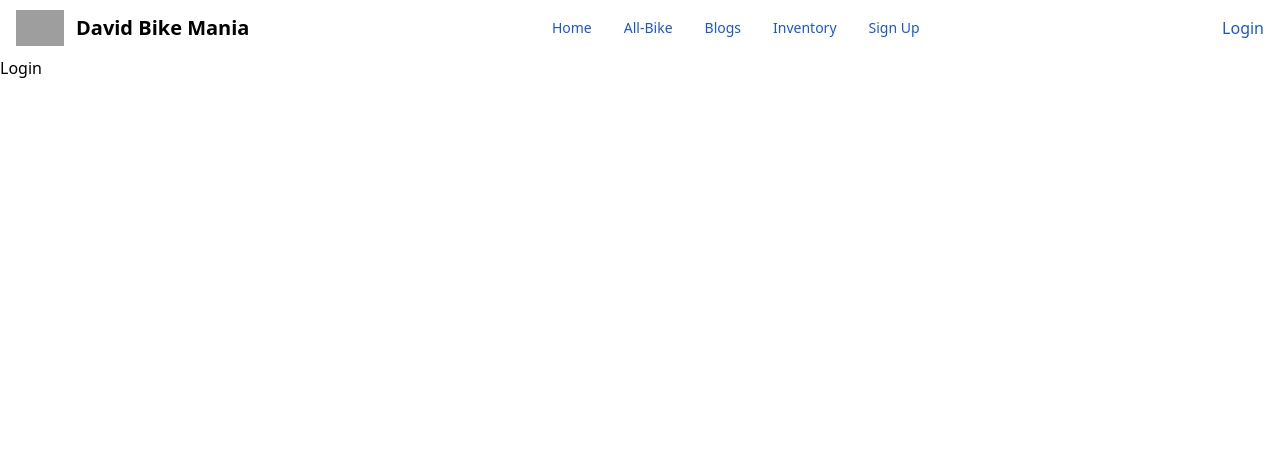
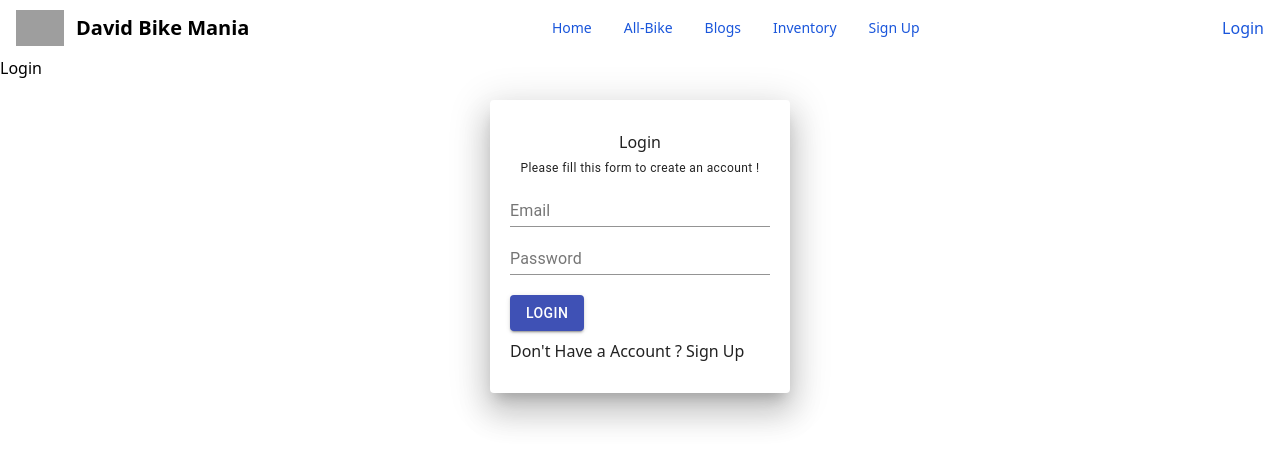
Before and after one commit to parvezislam45/wereHouse-Client, a React (Create React App) app: page /login in a window 1280 px wide. Shown: the top 466 px of the page. Built offline with nearby package versions, Linux system fonts and the light colour scheme; grey boxes are pictures that could not be loaded.

Commit message:
add login from page

```diff
--- a/src/Components/Login/Login.js
+++ b/src/Components/Login/Login.js
@@ -1,9 +1,38 @@
+import { Button, Grid, Paper, TextField, Typography } from '@material-ui/core';
 import React from 'react';
+import { Link } from 'react-router-dom';
+const paperStyle = { padding: '30px 20px', width: 300, margin: "20px auto" }
+const headerStyle = { margin: 0 }
 
 const Login = () => {
     return (
         <div>
             <h1>Login</h1>
+            <Grid>
+                <Paper elevation={20} style={paperStyle}>
+                    <Grid align='center'>
+                        <h2 style={headerStyle}>Login</h2>
+                        <Typography variant='caption' gutterBottom>Please fill this form to create an account !</Typography>
+                    </Grid>
+                    <form >
+                        <TextField fullWidth label='Email' type='email' placeholder="Enter your email" />
+                        <TextField fullWidth label='Password' type='password' placeholder="Enter your password" />
+                        {/* <p>{error?.message}</p> */}
+                        {/* {loading && <p>Loading</p>} */}
+                        <div className='mt-5'>
+                            <Button type='submit' variant='contained' color='primary'>Login</Button>
+                        </div>
+                        <div className="mt-2">
+                            {/* <Button className='btn'
+                                onClick={async () => {
+                                    await sendPasswordResetEmail(email);
+                                    alert('Sent email');
+                                }} type="submit" variant='contained' color='primary'><span className='text'>Reset password</span></Button> */}
+                        </div>
+                        <p>Don't Have a Account ? <Link to='/signup'>Sign Up</Link> </p>
+                    </form>
+                </Paper>
+            </Grid>
         </div>
     );
 };
```
